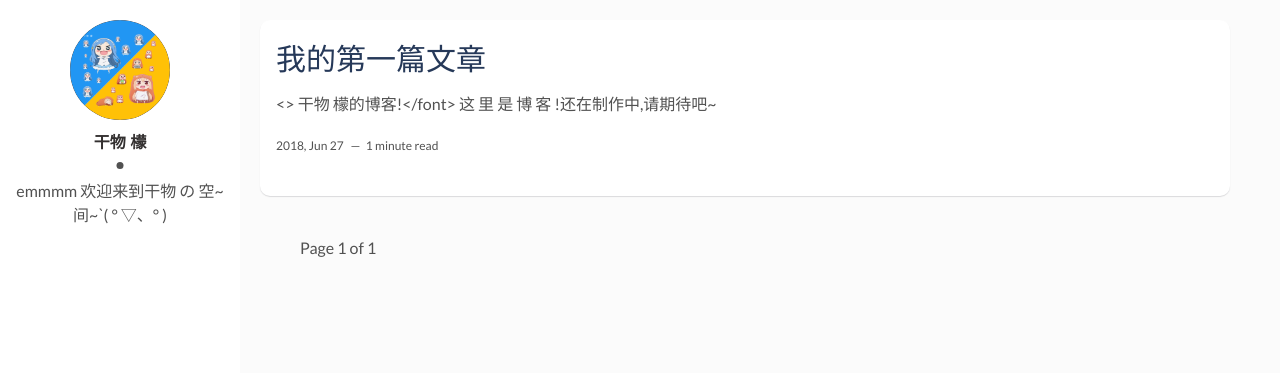
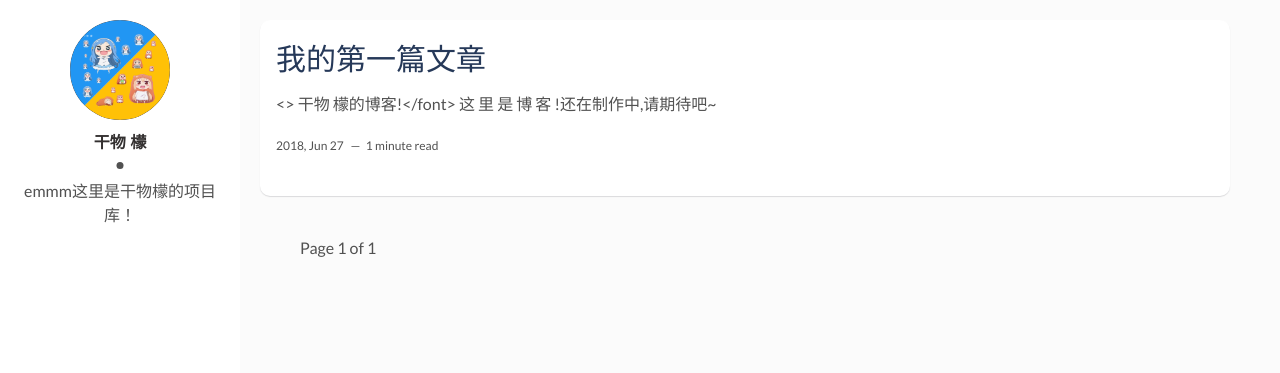
Before and after one commit to GanWuM/ganwum.github.io, a Jekyll site: the page built from index.html, in a window 1280 px wide. Shown: the top 373 px of the page. Built offline with Jekyll 4.4.1, drawn with Linux system fonts in a browser that asks for light colours; the list of posts is cut into pages by our own code.

Commit message:
Update _config.yml

```diff
--- a/_config.yml
+++ b/_config.yml
@@ -11,7 +11,7 @@ site-twitter: #if your site has a twitter account, enter it here
 # Author Settings
 author: "干物 檬"
 author-img: logo.png
-about-author: "emmmm\n欢迎来到干物 の 空~间~ˋ( ° ▽、° ) "
+about-author: "emmm这里是干物檬的项目库！ "
 social-twitter: # add your Twitter handle
 social-facebook: # add your Facebook handle
 social-github: ganwum # add your Github handle
```
